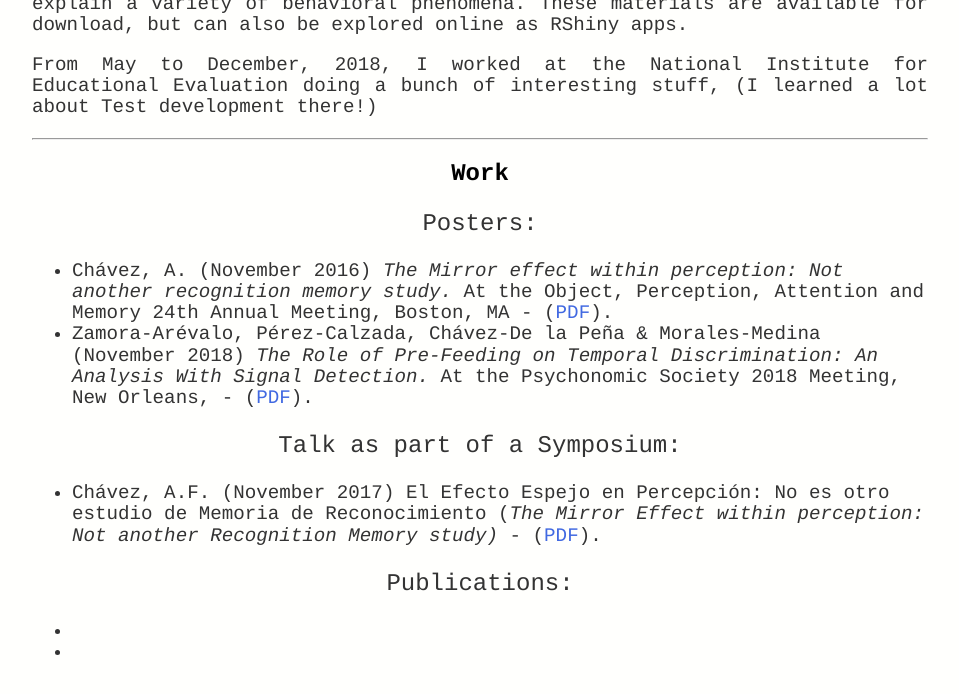
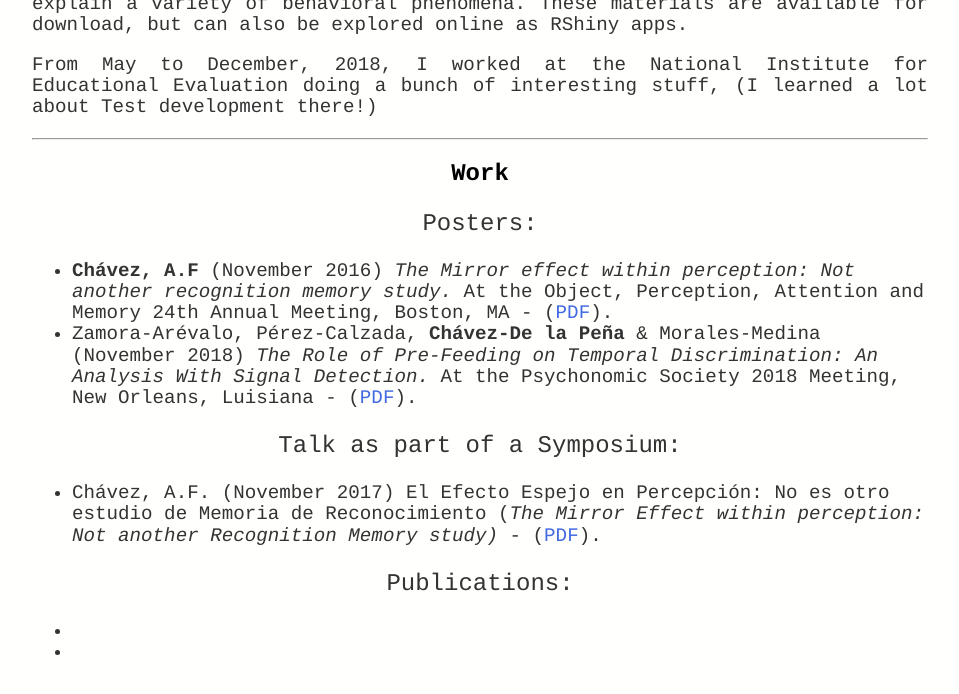
Before and after one commit to BouzasLab25/bouzaslab25.github.io, a Jekyll site: the page built from people/felisa.html, in a window 1280 px wide and 900 px high, scrolled down 1467 px. Shown: the top 694 px of the window, without its empty margins (160-1119 px from the left). Built offline with Jekyll 4.4.1, drawn with Linux system fonts in a browser that asks for light colours.

Commit message:
Update felisa.html

```diff
--- a/people/felisa.html
+++ b/people/felisa.html
@@ -43,8 +43,8 @@
 
 <p>Posters:</p>
 	<ul>
-	<li class='ho' > Chávez, A. (November 2016) <i> The Mirror effect within perception: Not another recognition memory study.</i> At the Object, Perception, Attention and Memory 24th Annual Meeting, Boston, MA - (<a class='link' href="/documents/poster_felisa_2016.pdf" target="_blank">PDF</a>). </li>
-	<li class='ho' > Zamora-Arévalo, Pérez-Calzada, Chávez-De la Peña & Morales-Medina (November 2018) <i>The Role of Pre-Feeding on Temporal Discrimination: An Analysis With Signal Detection.</i> At the Psychonomic Society 2018 Meeting, New Orleans, - (<a class='link' href="/presentations/PsychonomicsNov2018_Zam.pdf" target="_blank">PDF</a>). </li>
+	<li class='ho' > <b> Chávez, A.F </b> (November 2016) <i> The Mirror effect within perception: Not another recognition memory study.</i> At the Object, Perception, Attention and Memory 24th Annual Meeting, Boston, MA - (<a class='link' href="/documents/poster_felisa_2016.pdf" target="_blank">PDF</a>). </li>
+	<li class='ho' > Zamora-Arévalo, Pérez-Calzada, <b> Chávez-De la Peña </b> & Morales-Medina (November 2018) <i>The Role of Pre-Feeding on Temporal Discrimination: An Analysis With Signal Detection.</i> At the Psychonomic Society 2018 Meeting, New Orleans, Luisiana - (<a class='link' href="/presentations/PsychonomicsNov2018_Zam.pdf" target="_blank">PDF</a>). </li>
 	</ul>
 <p>Talk as part of a Symposium:</p>
 	<ul>
```
